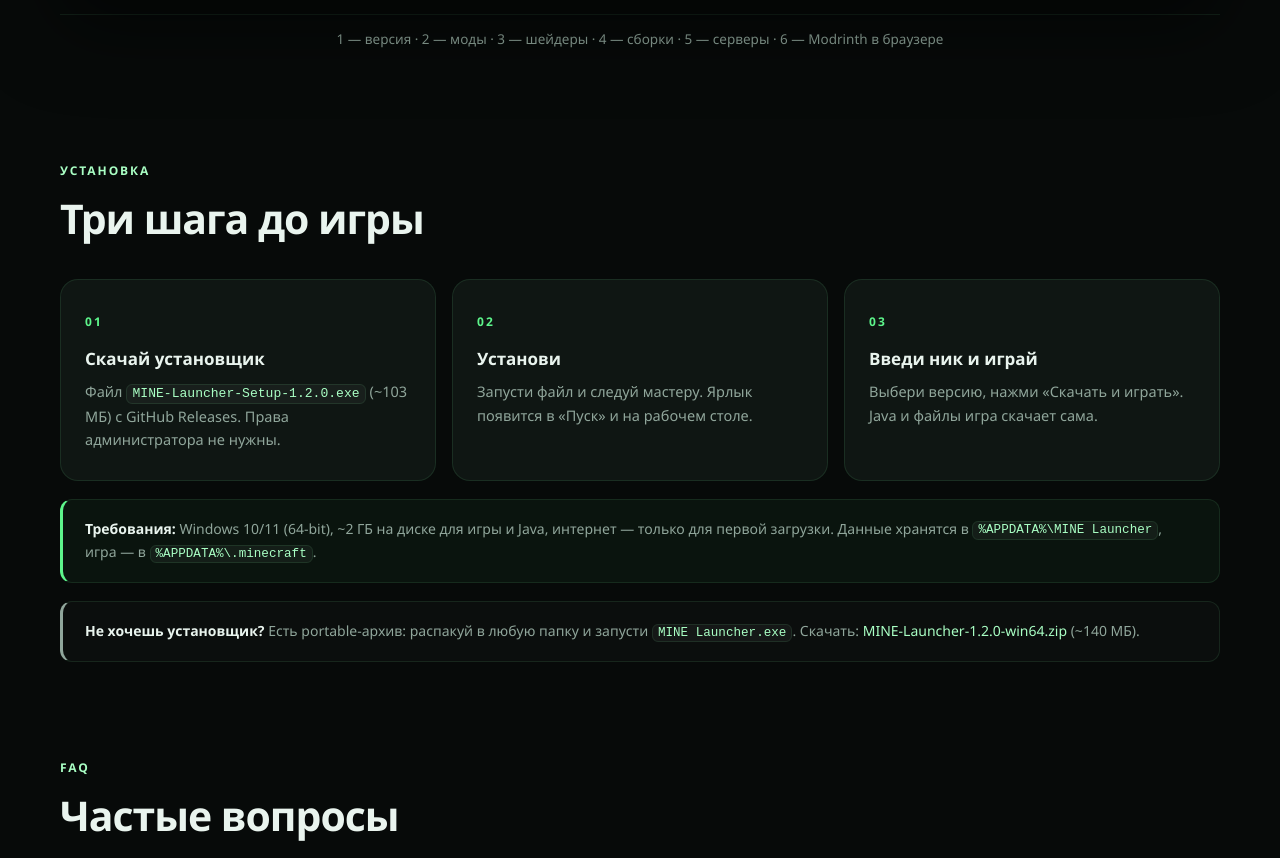
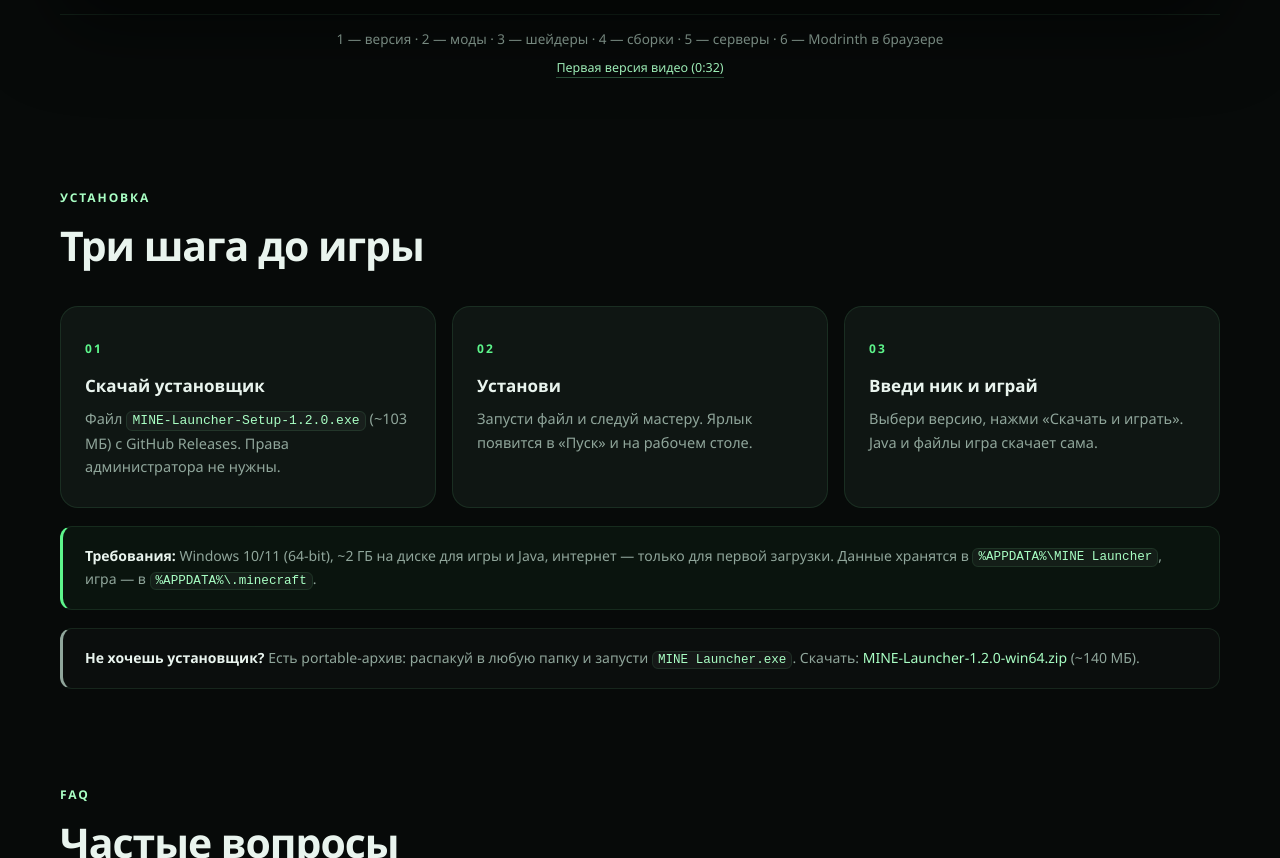
Before and after one commit to stabrovskija8-boop/mine-launcher, an Electron app: page docs/index.html in a window 1280 px wide. Shown: the part 7030-7888 px from the top of the page. Drawn offline with Linux system fonts and the light colour scheme.

Commit message:
Ссылка на первую версию видео под роликом

```diff
--- a/docs/index.html
+++ b/docs/index.html
@@ -354,6 +354,14 @@
           </div>
           <figcaption>
             1 — версия · 2 — моды · 3 — шейдеры · 4 — сборки · 5 — серверы · 6 — Modrinth в браузере
+            <span class="video-arch">
+              <a
+                href="https://cdn.jsdelivr.net/gh/stabrovskija8-boop/mine-launcher@ec97880/docs/assets/demo-1.1.1.mp4"
+                target="_blank"
+                rel="noopener"
+                >Первая версия видео (0:32)</a
+              >
+            </span>
           </figcaption>
         </figure>
       </section>
--- a/docs/styles.css
+++ b/docs/styles.css
@@ -957,6 +957,22 @@ details p {
   text-align: center;
 }
 
+.video-arch {
+  display: block;
+  margin-top: 7px;
+  font-size: 12.5px;
+}
+
+.video-arch a {
+  color: var(--green-soft);
+  border-bottom: 1px solid rgba(126, 232, 162, 0.32);
+  padding-bottom: 1px;
+}
+
+.video-arch a:hover {
+  border-bottom-color: currentColor;
+}
+
 .note-alt {
   border-left-color: var(--muted);
   background: rgba(255, 255, 255, 0.02);
```
